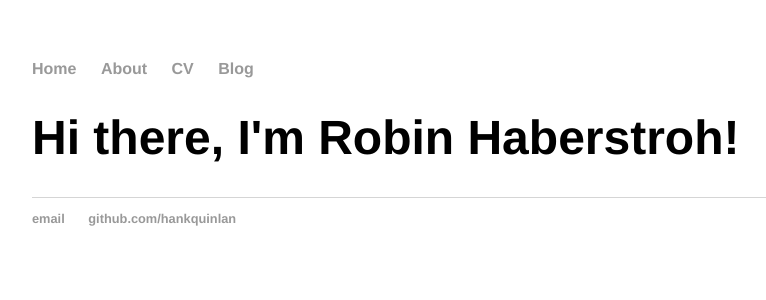
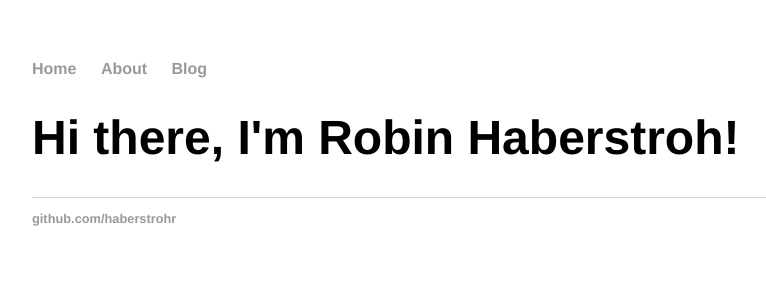
Before and after one commit to haberstrohr/haberstrohr.github.io, a Jekyll site: the page built from index.html, in a window 1280 px wide. Shown: the top 300 px of the page, without its empty margins (160-926 px from the left). Built offline with Jekyll 4.4.1, drawn with Linux system fonts in a browser that asks for light colours.

Commit message:
Update default.html

```diff
--- a/_layouts/default.html
+++ b/_layouts/default.html
@@ -10,7 +10,6 @@
 	    		<ul>
 	        		<li><a href="/">Home</a></li>
 		        	<li><a href="/about">About</a></li>
-	        		<li><a href="/cv">CV</a></li>
 	        		<li><a href="/blog">Blog</a></li>
 	    		</ul>
 			</nav>
@@ -21,8 +20,7 @@
 			</div><!-- /.container -->
 			<footer>
 	    		<ul>
-	        		<li><a href="mailto:hankquinlanhub@gmail.com">email</a></li>
-	        		<li><a href="https://github.com/hankquinlan">github.com/hankquinlan</a></li>
+	        		<li><a href="https://github.com/haberstrohr">github.com/haberstrohr</a></li>
 				</ul>
 			</footer>
 		</body>
```
